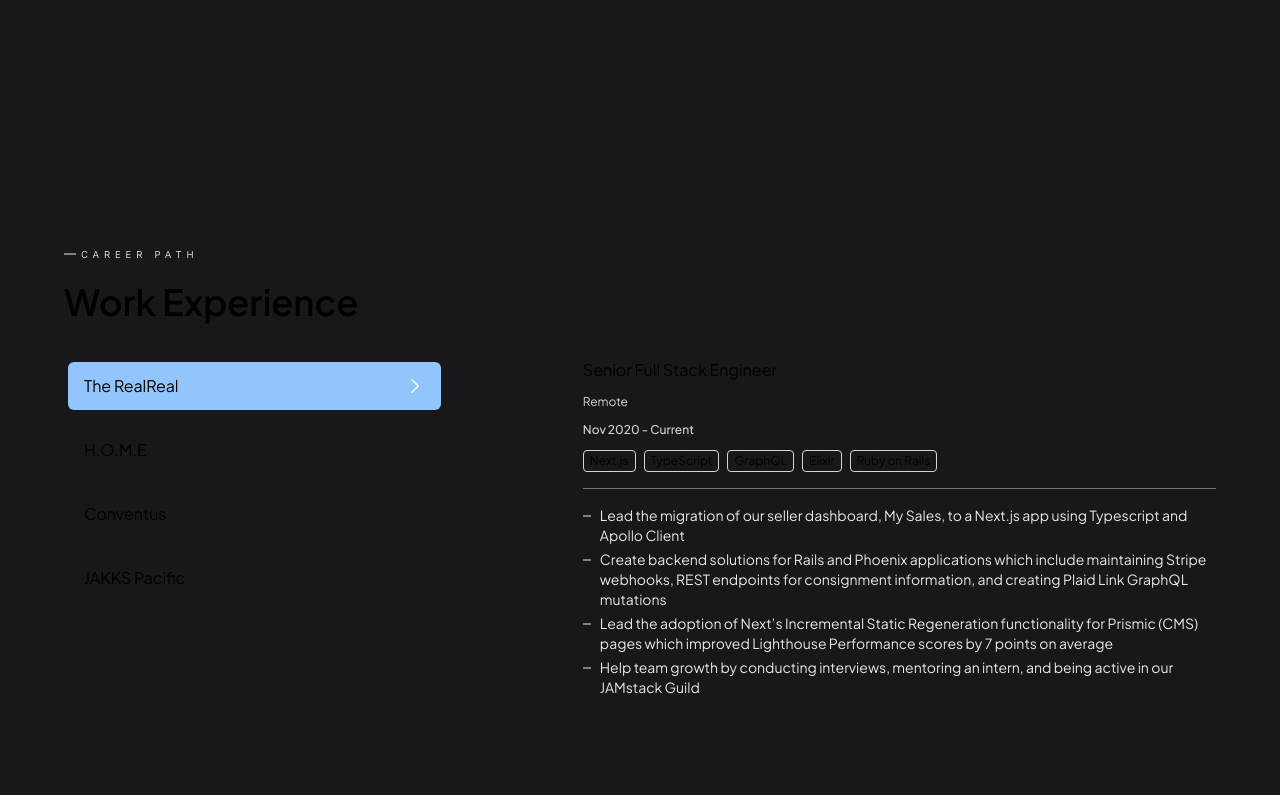
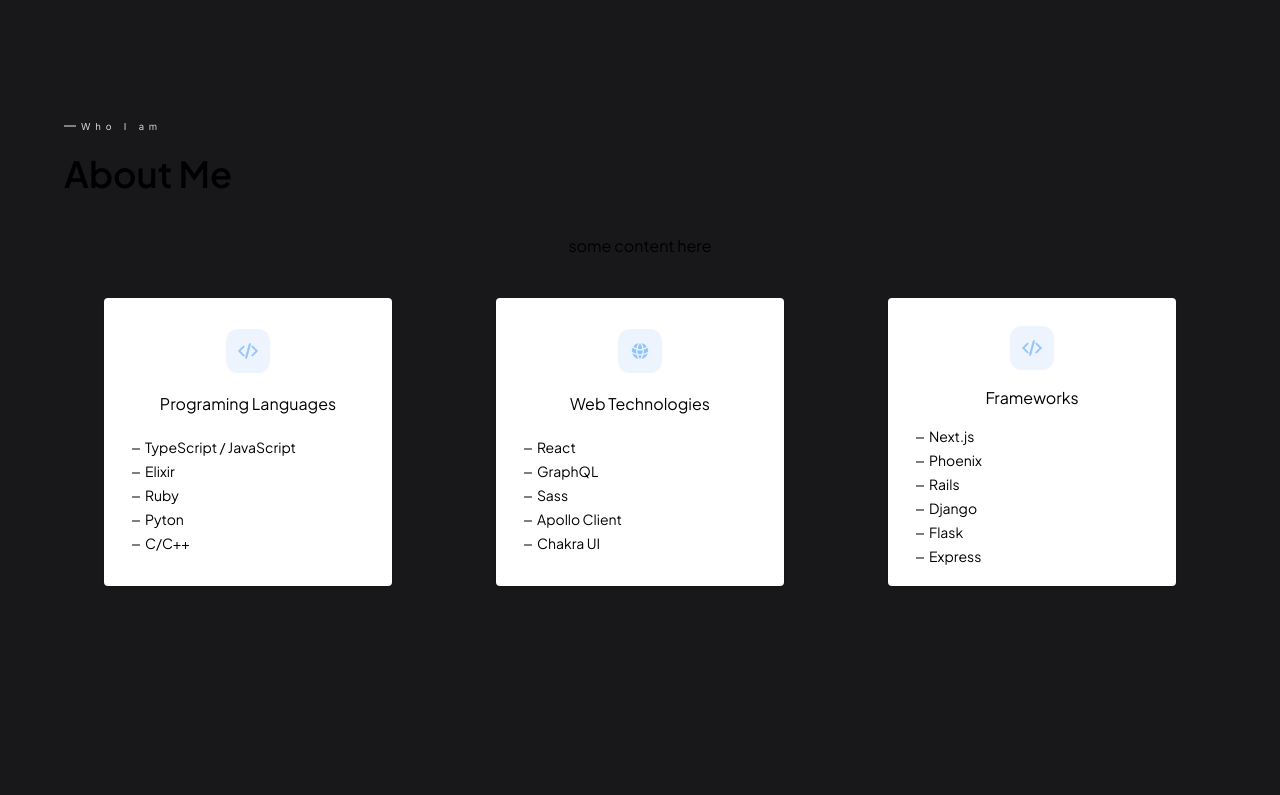
Before and after one commit to GabrielCee27/portfolio, a Next.js app: page / in a window 1280 px wide. Shown: the part 680-1475 px from the top of the page. Built offline with nearby package versions, Linux system fonts and the light colour scheme.

Commit message:
about sectin

```diff
--- /dev/null
+++ b/src/components/About.tsx
@@ -0,0 +1,81 @@
+import { FC } from "react";
+import Title from "./Text/Title";
+import { CodeBracketIcon, GlobeAltIcon } from "@heroicons/react/24/solid";
+
+const SkillCard: FC<{
+  Icon: React.ReactNode;
+  title: string;
+  skills: string[];
+}> = ({ title, skills, Icon }) => {
+  return (
+    <div className="grid gap-4 p-7 px-10 sm:px-7 bg-white text-black text-center shadow rounded w-72 h-72 m-auto">
+      <div className="w-fit m-auto">{Icon}</div>
+      <p>{title}</p>
+      <ul className="styled-list text-sm text-left flex flex-col gap-1">
+        {skills.map((skill, index) => (
+          <li key={index}>{skill}</li>
+        ))}
+      </ul>
+    </div>
+  );
+};
+
+const IconBox: FC<{ children: React.ReactNode }> = ({ children }) => {
+  return <div className="p-3 bg-blue-100/50 rounded-xl">{children}</div>;
+};
+
+const ICON_CLASSNAME = "h-5 w-5 fill-blue-300";
+
+const About: FC = () => {
+  return (
+    <div>
+      <Title aboveTitle="Who I am">About Me</Title>
+      <p className="py-10 text-center">some content here</p>
+      <div className="flex flex-col justify-around md:flex-row gap-6">
+        <SkillCard
+          Icon={
+            <IconBox>
+              <CodeBracketIcon
+                className={ICON_CLASSNAME + " stroke-1 stroke-blue-300"}
+              />
+            </IconBox>
+          }
+          title="Programing Languages"
+          skills={[
+            "TypeScript / JavaScript",
+            "Elixir",
+            "Ruby",
+            "Pyton",
+            "C/C++",
+          ]}
+        />
+
+        <SkillCard
+          Icon={
+            <IconBox>
+              <GlobeAltIcon
+                className={ICON_CLASSNAME + " stroke-0 stroke-blue-300"}
+              />
+            </IconBox>
+          }
+          title="Web Technologies"
+          skills={["React", "GraphQL", "Sass", "Apollo Client", "Chakra UI"]}
+        />
+
+        <SkillCard
+          Icon={
+            <IconBox>
+              <CodeBracketIcon
+                className={ICON_CLASSNAME + " stroke-1 stroke-blue-300"}
+              />
+            </IconBox>
+          }
+          title="Frameworks"
+          skills={["Next.js", "Phoenix", "Rails", "Django", "Flask", "Express"]}
+        />
+      </div>
+    </div>
+  );
+};
+
+export default About;
--- a/src/components/Career.tsx
+++ b/src/components/Career.tsx
@@ -5,7 +5,7 @@
 
 const DescItems: FC<{ items: React.ReactNode[] }> = ({ items }) => {
   return (
-    <ul className="m-0 p-0 grid gap-2 md:gap-1">
+    <ul className="m-0 p-0 grid gap-2 md:gap-1 styled-list">
       {items.map((item, index) => (
         <li className="grid grid-cols-[auto_1fr] gap-1" key={index}>
           {item}
@@ -153,9 +153,7 @@
                   ) : null}
                 </div>
                 <div className="h-[.5px] w-full bg-gray-300/50" />
-                <div className="career-body text-sm text-gray-200">
-                  {ex.description}
-                </div>
+                <div className="text-sm text-gray-200">{ex.description}</div>
               </div>
             );
           })}
--- a/src/components/Hero.tsx
+++ b/src/components/Hero.tsx
@@ -10,7 +10,7 @@
   return (
     <section
       id="#"
-      className="min-h-[90vh] flex flex-col justify-evenly md:flex-row items-center md:justify-center"
+      className="min-h-screen flex flex-col justify-evenly md:flex-row items-center md:justify-center"
     >
       <div className="flex flex-col-reverse items-start justify-end gap-4 md:flex-row md:justify-between md:gap-0 md:items-center w-full">
         <div className="flex flex-col gap-5 justify-center max-w-md">
--- a/src/pages/index.tsx
+++ b/src/pages/index.tsx
@@ -5,6 +5,7 @@
 import Hero from "@/components/Hero";
 import Career from "@/components/Career";
 import Projects from "@/components/Projects";
+import About from "@/components/About";
 
 const plusJakartaSans = Plus_Jakarta_Sans({ subsets: ["latin"] });
 
@@ -30,6 +31,9 @@
 
       <main className="w-full min-h-screen px-10 max-w-7xl m-auto md:px-16 pb-3 mt-[72px] md:mt-0">
         <Hero />
+        <section id="about">
+          <About />
+        </section>
         <section id="experience" className={SECTION_PADDING}>
           <Career />
         </section>
--- a/src/styles/globals.css
+++ b/src/styles/globals.css
@@ -114,7 +114,7 @@
   margin-bottom: 3px;
 }
 
-.career-body li::before {
+.styled-list li::before {
   content: "";
   display: inline-block;
   border: 1px solid grey;
```
